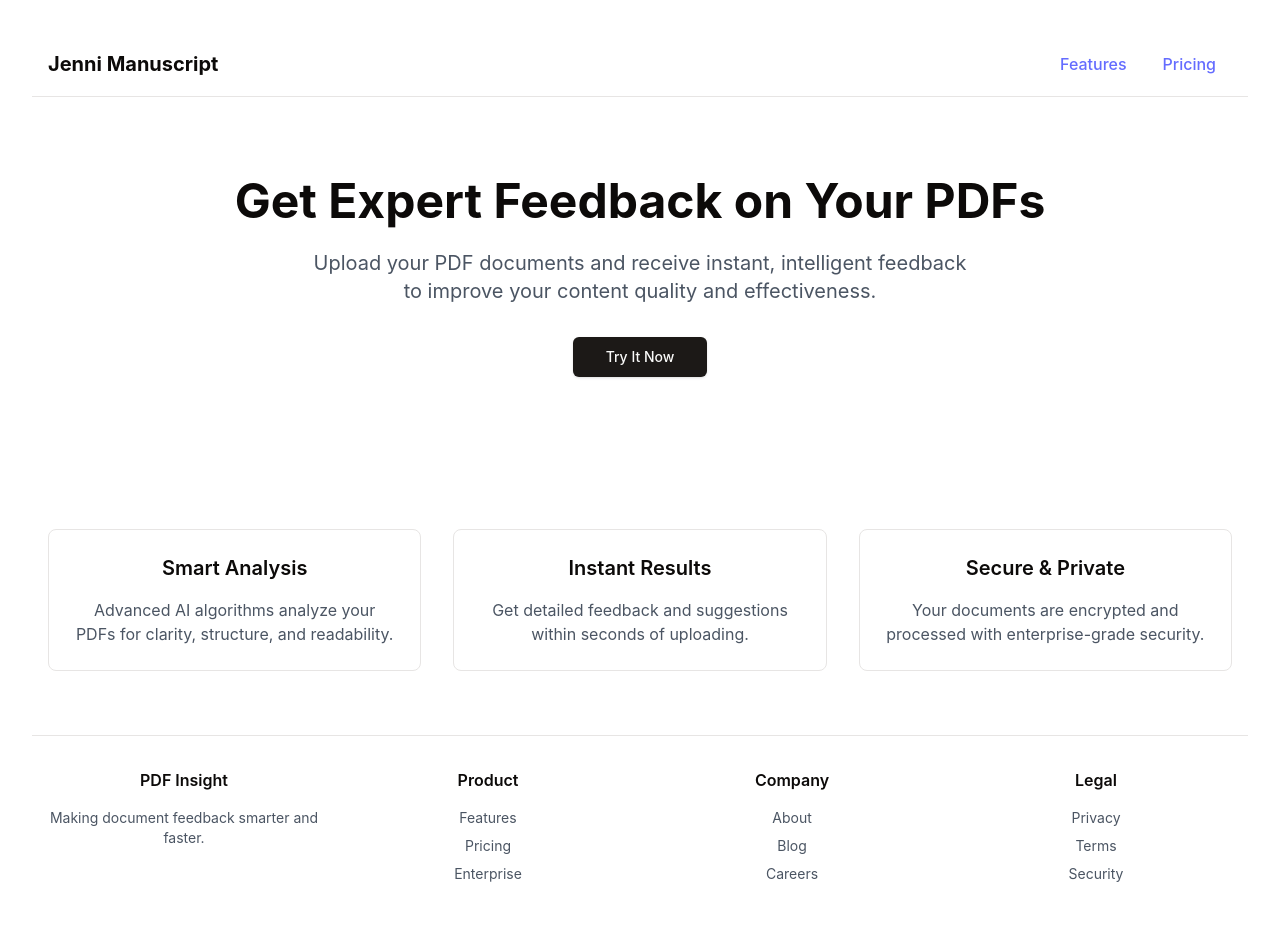
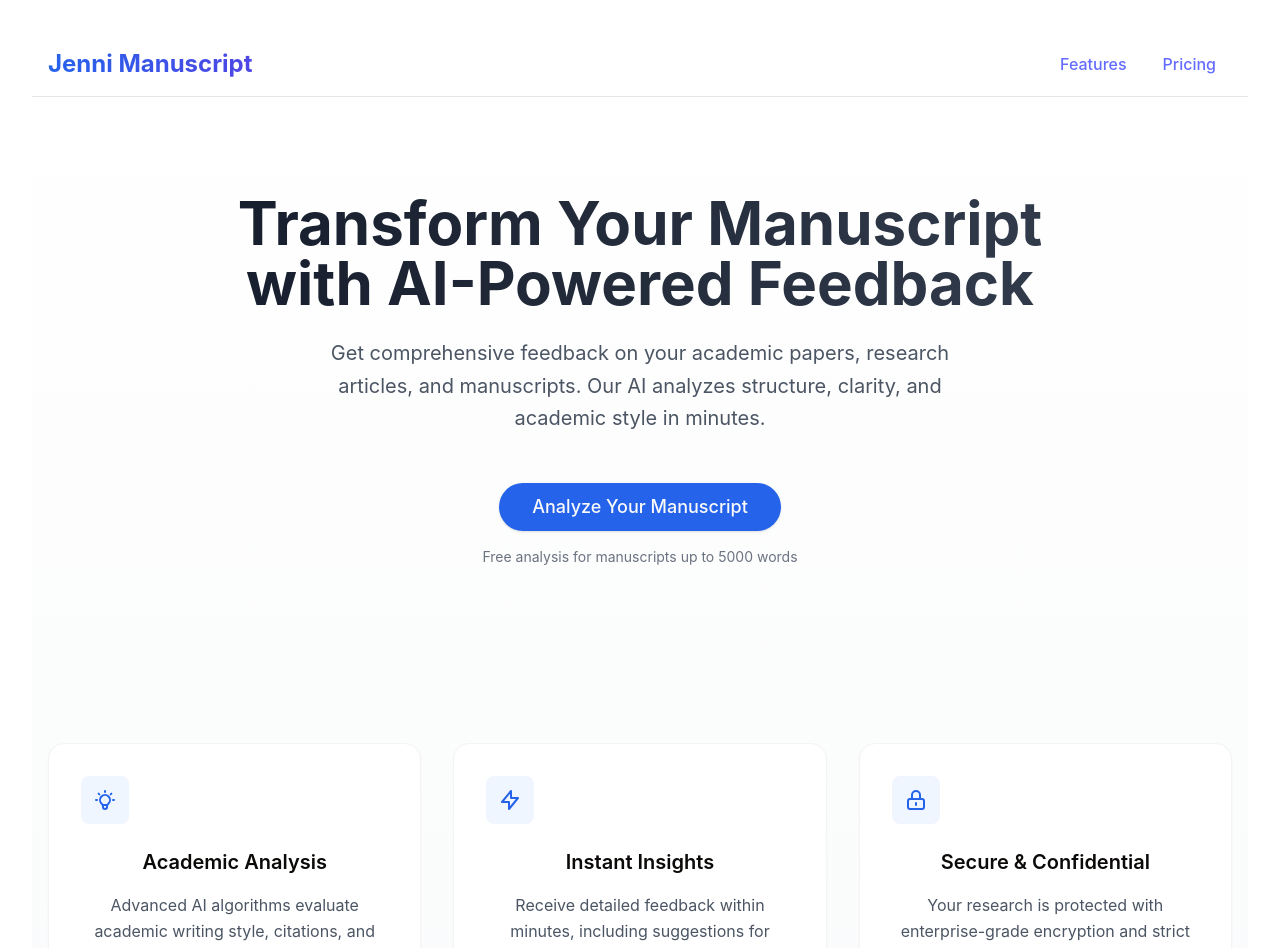
Before and after one commit to JoeS51/jenni-manuscript-frontend, a React (Vite) app: page / in a window 1280 px wide. Shown: the top 948 px of the page. Built offline with nearby package versions, Linux system fonts and the light colour scheme.

Commit message:
made landing page look cleaner

```diff
--- a/src/pages/LandingPage.tsx
+++ b/src/pages/LandingPage.tsx
@@ -52,20 +52,22 @@ const LandingPage = () => {
     }
 
     return (
-        <div className="min-h-screen flex flex-col w-full">
-            <header className="border-b w-full">
+        <div className="min-h-screen flex flex-col bg-gradient-to-b from-white to-gray-50">
+            <header className="border-b bg-white/50 backdrop-blur-sm sticky top-0 z-50">
                 <div className="container mx-auto px-4">
                     <div className="h-16 flex items-center justify-between">
-                        <div className="text-xl font-bold">Jenni Manuscript</div>
+                        <div className="text-2xl font-bold bg-gradient-to-r from-blue-600 to-indigo-600 text-transparent bg-clip-text">
+                            Jenni Manuscript
+                        </div>
                         <NavigationMenu>
                             <NavigationMenuList>
                                 <NavigationMenuItem>
-                                    <NavigationMenuLink className="px-4 py-2 hover:text-blue-500">
+                                    <NavigationMenuLink className="px-4 py-2 hover:text-blue-600 transition-colors">
                                         Features
                                     </NavigationMenuLink>
                                 </NavigationMenuItem>
                                 <NavigationMenuItem>
-                                    <NavigationMenuLink className="px-4 py-2 hover:text-blue-500">
+                                    <NavigationMenuLink className="px-4 py-2 hover:text-blue-600 transition-colors">
                                         Pricing
                                     </NavigationMenuLink>
                                 </NavigationMenuItem>
@@ -77,51 +79,71 @@ const LandingPage = () => {
 
             <main className="flex-grow">
                 <div className="container mx-auto px-4">
-                    <div className="py-20 text-center">
-                        <h1 className="text-5xl font-bold mb-6">
-                            Get Expert Feedback on Your PDFs
+                    {/* Hero Section */}
+                    <div className="py-24 text-center relative">
+                        <div className="absolute inset-0 -z-10">
+                            <div className="absolute inset-0 bg-gradient-to-r from-blue-50 to-indigo-50 opacity-70"></div>
+                            <div className="absolute inset-0 bg-[radial-gradient(circle_500px_at_50%_200px,#e5e7eb,transparent)]"></div>
+                        </div>
+                        <h1 className="text-6xl font-bold mb-6 bg-gradient-to-r from-gray-900 to-gray-700 text-transparent bg-clip-text">
+                            Transform Your Manuscript<br />with AI-Powered Feedback
                         </h1>
-                        <p className="text-xl text-gray-600 mb-8 max-w-2xl mx-auto">
-                            Upload your PDF documents and receive instant, intelligent feedback to improve your content quality and effectiveness.
+                        <p className="text-xl text-gray-600 mb-12 max-w-2xl mx-auto leading-relaxed">
+                            Get comprehensive feedback on your academic papers, research articles, and manuscripts.
+                            Our AI analyzes structure, clarity, and academic style in minutes.
                         </p>
-                        <div className="flex flex-col items-center">
+                        <div className="flex flex-col items-center space-y-4">
                             <NavLink to="/feedback" end>
-                                <Button size="lg" className="gap-2" onClick={handleButtonClick}>
-                                    Try It Now
+                                <Button size="lg" className="bg-blue-600 hover:bg-blue-700 text-lg h-12 px-8 rounded-full transition-all duration-200 hover:shadow-lg hover:scale-105">
+                                    Analyze Your Manuscript
                                 </Button>
                             </NavLink>
-                            {/* <Button size="lg" className="gap-2" onClick={handleMessage}>
-                                Test
-                            </Button>
-                            {chatCompletion} */}
-                            <p className="mt-2 text-center text-gray-700">{file?.name}</p>
+                            <p className="text-sm text-gray-500">Free analysis for manuscripts up to 5000 words</p>
                         </div>
                     </div>
 
-                    <div className="grid md:grid-cols-3 gap-8 py-16">
-                        <div className="text-center p-6 rounded-lg border">
-                            <h3 className="text-xl font-semibold mb-4">Smart Analysis</h3>
-                            <p className="text-gray-600">
-                                Advanced AI algorithms analyze your PDFs for clarity, structure, and readability.
+                    {/* Features Grid */}
+                    <div className="grid md:grid-cols-3 gap-8 py-20">
+                        <div className="group hover:scale-105 transition-all duration-200 bg-white p-8 rounded-2xl shadow-sm hover:shadow-md border border-gray-100">
+                            <div className="bg-blue-50 w-12 h-12 rounded-lg flex items-center justify-center mb-6 group-hover:bg-blue-100 transition-colors">
+                                <svg className="w-6 h-6 text-blue-600" fill="none" stroke="currentColor" viewBox="0 0 24 24">
+                                    <path strokeLinecap="round" strokeLinejoin="round" strokeWidth="2" d="M9.663 17h4.673M12 3v1m6.364 1.636l-.707.707M21 12h-1M4 12H3m3.343-5.657l-.707-.707m2.828 9.9a5 5 0 117.072 0l-.548.547A3.374 3.374 0 0014 18.469V19a2 2 0 11-4 0v-.531c0-.895-.356-1.754-.988-2.386l-.548-.547z" />
+                                </svg>
+                            </div>
+                            <h3 className="text-xl font-semibold mb-4">Academic Analysis</h3>
+                            <p className="text-gray-600 leading-relaxed">
+                                Advanced AI algorithms evaluate academic writing style, citations, and research methodology.
                             </p>
                         </div>
-                        <div className="text-center p-6 rounded-lg border">
-                            <h3 className="text-xl font-semibold mb-4">Instant Results</h3>
-                            <p className="text-gray-600">
-                                Get detailed feedback and suggestions within seconds of uploading.
+
+                        <div className="group hover:scale-105 transition-all duration-200 bg-white p-8 rounded-2xl shadow-sm hover:shadow-md border border-gray-100">
+                            <div className="bg-blue-50 w-12 h-12 rounded-lg flex items-center justify-center mb-6 group-hover:bg-blue-100 transition-colors">
+                                <svg className="w-6 h-6 text-blue-600" fill="none" stroke="currentColor" viewBox="0 0 24 24">
+                                    <path strokeLinecap="round" strokeLinejoin="round" strokeWidth="2" d="M13 10V3L4 14h7v7l9-11h-7z" />
+                                </svg>
+                            </div>
+                            <h3 className="text-xl font-semibold mb-4">Instant Insights</h3>
+                            <p className="text-gray-600 leading-relaxed">
+                                Receive detailed feedback within minutes, including suggestions for improvement and structural analysis.
                             </p>
                         </div>
-                        <div className="text-center p-6 rounded-lg border">
-                            <h3 className="text-xl font-semibold mb-4">Secure & Private</h3>
-                            <p className="text-gray-600">
-                                Your documents are encrypted and processed with enterprise-grade security.
+
+                        <div className="group hover:scale-105 transition-all duration-200 bg-white p-8 rounded-2xl shadow-sm hover:shadow-md border border-gray-100">
+                            <div className="bg-blue-50 w-12 h-12 rounded-lg flex items-center justify-center mb-6 group-hover:bg-blue-100 transition-colors">
+                                <svg className="w-6 h-6 text-blue-600" fill="none" stroke="currentColor" viewBox="0 0 24 24">
+                                    <path strokeLinecap="round" strokeLinejoin="round" strokeWidth="2" d="M12 15v2m-6 4h12a2 2 0 002-2v-6a2 2 0 00-2-2H6a2 2 0 00-2 2v6a2 2 0 002 2zm10-10V7a4 4 0 00-8 0v4h8z" />
+                                </svg>
+                            </div>
+                            <h3 className="text-xl font-semibold mb-4">Secure & Confidential</h3>
+                            <p className="text-gray-600 leading-relaxed">
+                                Your research is protected with enterprise-grade encryption and strict privacy controls.
                             </p>
                         </div>
                     </div>
                 </div>
             </main>
 
-            <footer className="border-t py-8">
+            <footer className="bg-gray-50 py-12 border-t border-gray-100">
                 <div className="container mx-auto px-4">
                     <div className="grid md:grid-cols-4 gap-8">
                         <div>
```
